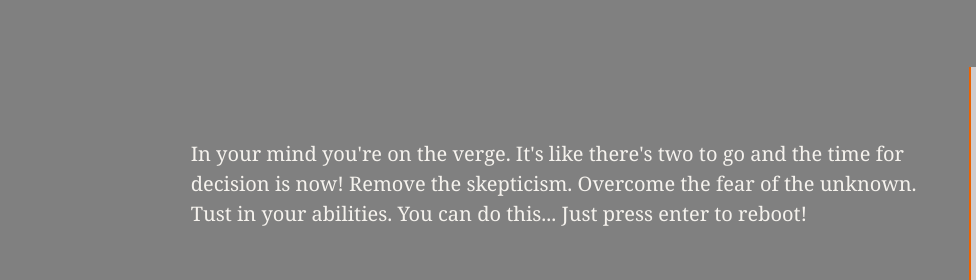
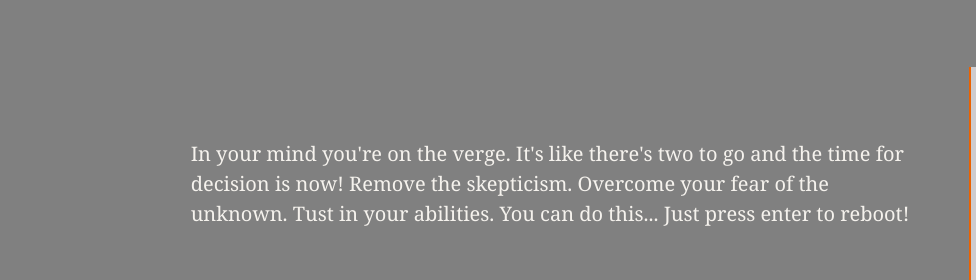
Before and after one commit to robrides/robrides.github.io, a website: page index.html in a window 1280 px wide. Shown: the part 1920-2200 px from the top of the page, 0-976 px from the left. Drawn offline with Linux system fonts and the light colour scheme; grey boxes are pictures that could not be loaded.

Commit message:
word smithing

```diff
--- a/index.html
+++ b/index.html
@@ -76,7 +76,7 @@
     </div>
 
     <p>In your mind you're on the verge.  It's like there's two to go and the
-    time for decision is now!  Remove the skepticism. Overcome the fear of the
+    time for decision is now!  Remove the skepticism. Overcome your fear of the
     unknown. Tust in your abilities. You can do this... Just press enter to
     reboot!</p>
 
```
